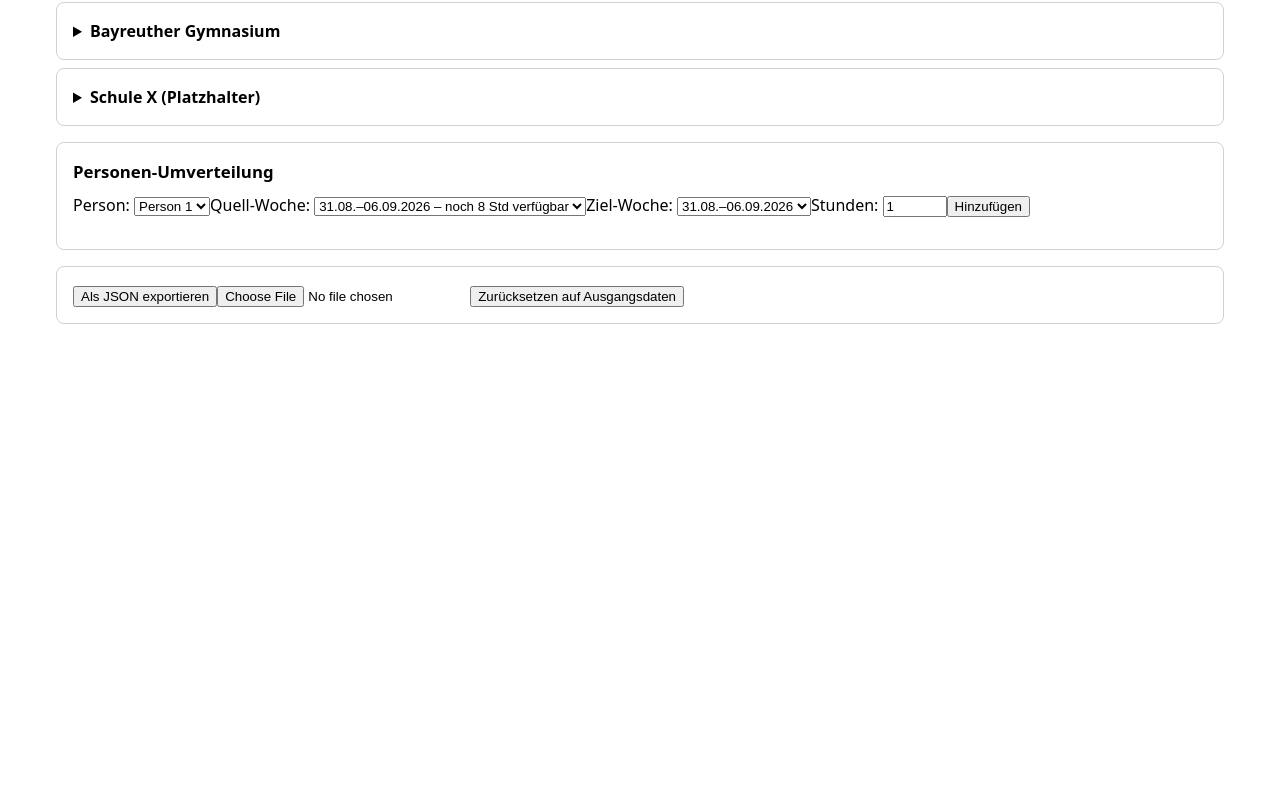
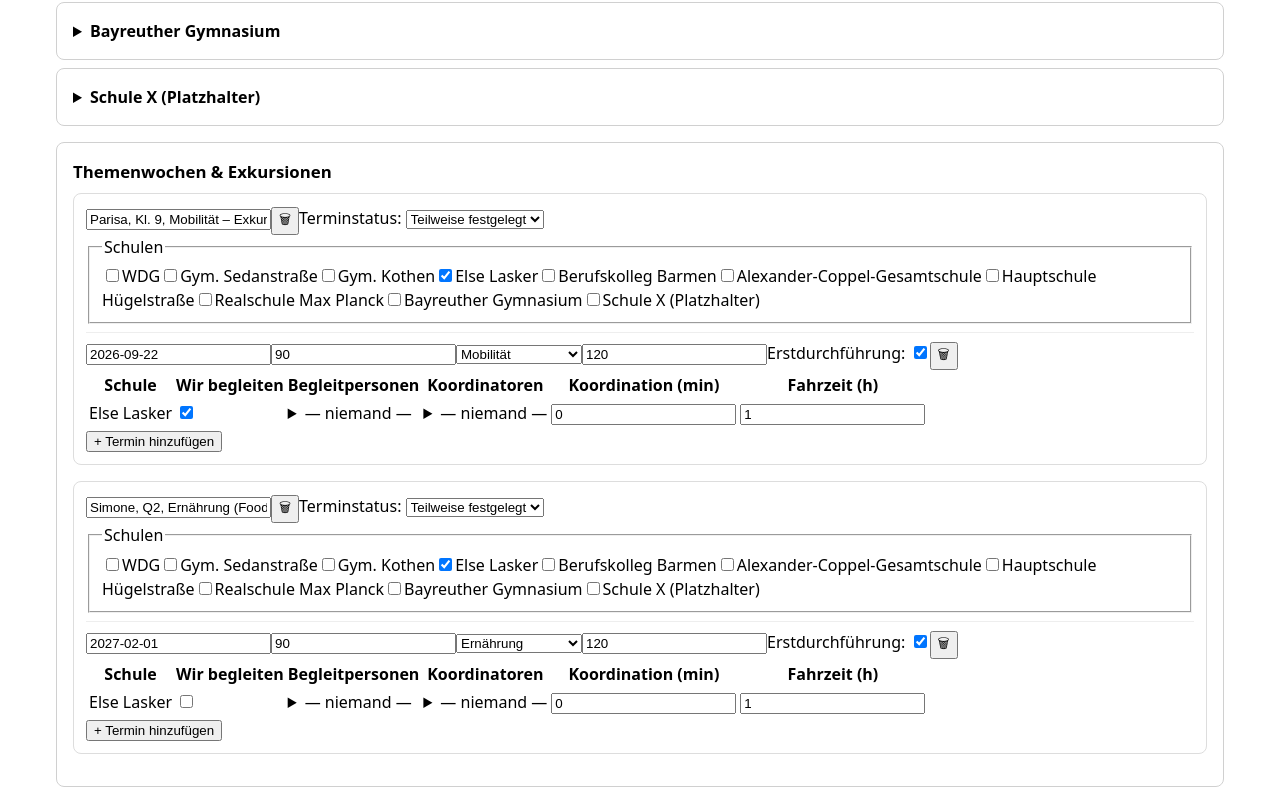
Before and after one commit to paulmeyerthkoeln-cloud/kapazitaetsrechner-schulbegleitung, a React (Vite) app: page / in a window 1280 px wide. Shown: the part 2388-3189 px from the top of the page. Before the commit the page ends 2744 px from the top, so only its background shows below. Built offline with nearby package versions, Linux system fonts and the light colour scheme.

Commit message:
feat(berechnungstool): wire VeranstaltungenUebersicht and Veranstaltung CRUD into App

```diff
--- a/src/App.tsx
+++ b/src/App.tsx
@@ -7,6 +7,7 @@ import { PersonenTabelle } from './components/PersonenTabelle'
 import { PersonenKapazitaetsUebersicht } from './components/PersonenKapazitaetsUebersicht'
 import { EngpassBericht } from './components/EngpassBericht'
 import { ThemenUebersicht } from './components/ThemenUebersicht'
+import { VeranstaltungenUebersicht } from './components/VeranstaltungenUebersicht'
 import { PersonenUmverteilung } from './components/PersonenUmverteilung'
 import { ExportImport } from './components/ExportImport'
 
@@ -26,6 +27,15 @@ export default function App() {
     setReiheTitel,
     setReiheTerminstatus,
     setReiheEinheiten,
+    addVeranstaltung,
+    removeVeranstaltung,
+    setVeranstaltungTitel,
+    setVeranstaltungTerminstatus,
+    setVeranstaltungSchulen,
+    addVeranstaltungTermin,
+    removeVeranstaltungTermin,
+    setVeranstaltungTerminFelder,
+    setSchulBesetzungFelder,
     addPersonenUmverteilung,
     removePersonenUmverteilung,
     ergebnis,
@@ -36,12 +46,6 @@ export default function App() {
     importError,
     zuruecksetzen,
   } = useAppData()
-
-  const themenwochen = Array.from(
-    new Set(
-      data.schulen.flatMap((s) => s.reihen.flatMap((r) => r.einheiten.map((e) => e.themenwoche).filter((t): t is string => !!t)))
-    )
-  )
 
   return (
     <main style={{ maxWidth: '75rem', margin: '0 auto', padding: '1rem' }}>
@@ -78,7 +82,6 @@ export default function App() {
         schulen={data.schulen}
         settings={data.settings}
         personen={data.personen}
-        themenwochen={themenwochen}
         onEinheitToggle={setEinheitBegleitung}
         onEinheitAdd={addEinheit}
         onEinheitRemove={removeEinheit}
@@ -88,8 +91,25 @@ export default function App() {
         onReiheAdd={addReihe}
         onReiheRemove={removeReihe}
         onReiheTitelChange={setReiheTitel}
+        onVeranstaltungAdd={addVeranstaltung}
         ferien={data.kalender.ferien}
       />
+      <div className="card">
+        <VeranstaltungenUebersicht
+          veranstaltungen={data.veranstaltungen}
+          schulen={data.schulen}
+          personen={data.personen}
+          onAdd={addVeranstaltung}
+          onRemove={removeVeranstaltung}
+          onTitelChange={setVeranstaltungTitel}
+          onTerminstatusChange={setVeranstaltungTerminstatus}
+          onSchulenChange={setVeranstaltungSchulen}
+          onTerminAdd={addVeranstaltungTermin}
+          onTerminRemove={removeVeranstaltungTermin}
+          onTerminFelderChange={setVeranstaltungTerminFelder}
+          onBesetzungFelderChange={setSchulBesetzungFelder}
+        />
+      </div>
       <div className="card">
         <PersonenUmverteilung
           personen={data.personen}
```
